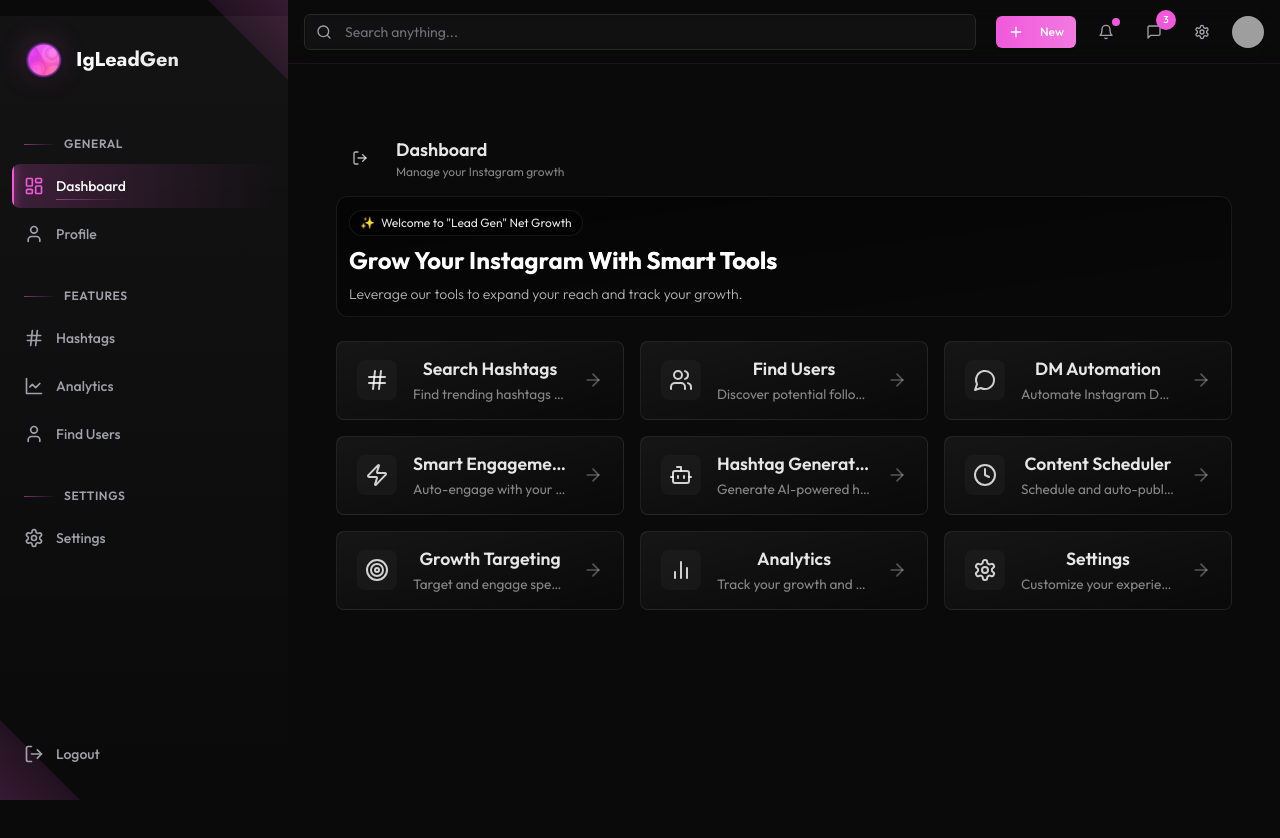
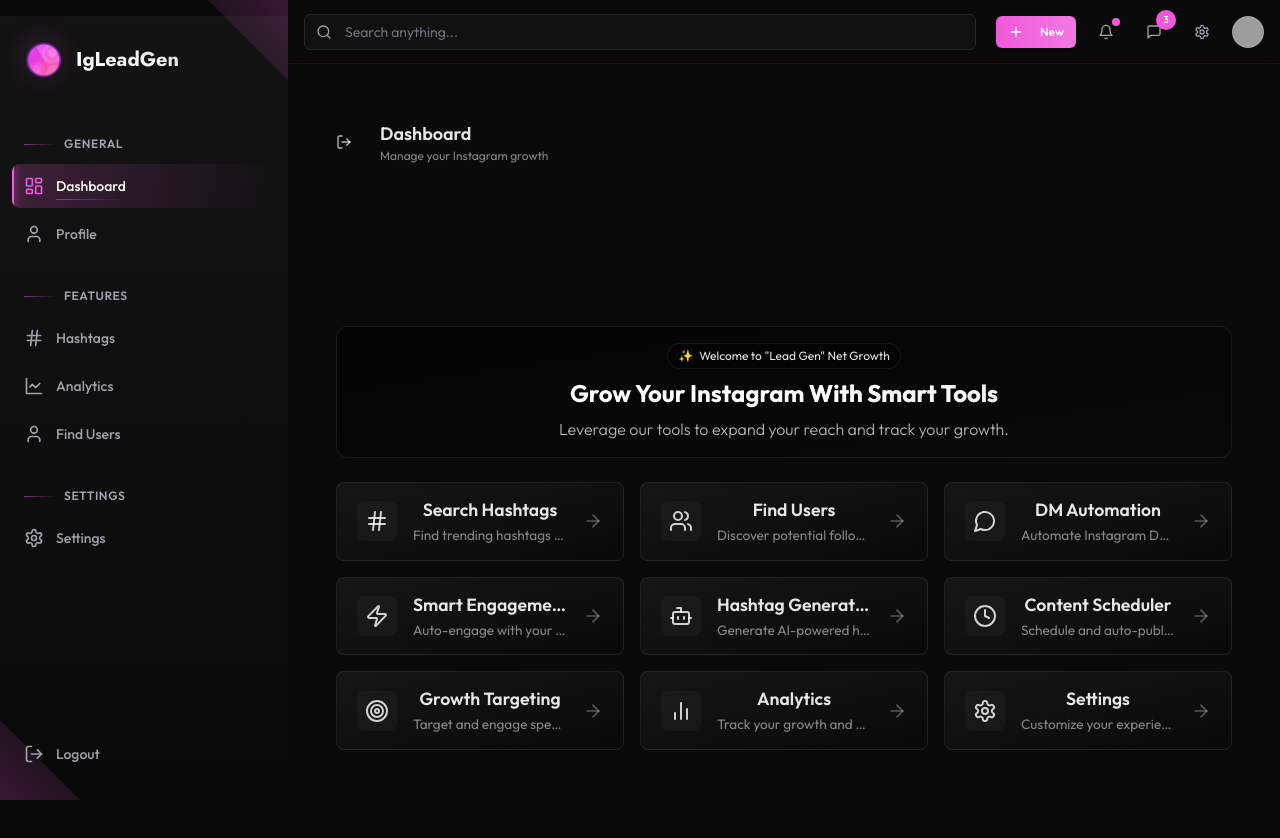
Before and after one commit to fabianamino/igleadgen, a Next.js app: page / in a window 1280 px wide. Shown: the top 838 px of the page. Built offline with nearby package versions, Linux system fonts and the light colour scheme; grey boxes are pictures that could not be loaded.

Commit message:
style: center hero section text
- Added flex and text-center to hero section
- Improved text alignment for better visual appeal

```diff
--- a/app/page.tsx
+++ b/app/page.tsx
@@ -108,10 +108,9 @@ const HomePage = () => {
   return (
     <div className="h-screen overflow-hidden">
       <div className="container h-full mx-auto p-4">
-        <div className="flex-1 p-4 overflow-hidden">
-          <div className="max-w-6xl mx-auto h-full flex flex-col">
+        <div className="flex-1 h-full flex flex-col">
           {/* Header */}
-            <div className="flex items-center justify-between mb-4">
+          <div className="flex items-center justify-between mb-6">
             <div className="flex items-center gap-x-3">
               <Button
                 onClick={handleLogout}
@@ -131,12 +130,12 @@ const HomePage = () => {
             </div>
           </div>
 
-            {/* Tools Grid - Compact version */}
+          {/* Main Content - Centered */}
           <div className="flex-1 flex items-center justify-center">
-              <div className="w-full max-w-6xl space-y-6">
+            <div className="w-full max-w-4xl space-y-6">
               {/* Hero Section - More compact */}
               <div className="relative overflow-hidden rounded-xl border border-white/[0.08] bg-gradient-to-br from-black/50 via-black/30 to-black/10">
-                  <div className="relative p-3 space-y-2">
+                <div className="relative p-4 space-y-2 flex flex-col items-center text-center">
                   <div className="inline-flex items-center px-2.5 py-1 rounded-full border border-white/[0.08] bg-black/50 text-xs text-white/90">
                     <span className="mr-1.5 text-[#f059da]">✨</span>
                     Welcome to "Lead Gen" Net Growth
@@ -145,7 +144,7 @@ const HomePage = () => {
                     Grow Your Instagram{" "}
                     <span className="text-white/80">With Smart Tools</span>
                   </h2>
-                    <p className="text-white/70 text-xs md:text-sm font-light leading-relaxed max-w-2xl">
+                  <p className="text-white/70 text-sm md:text-base font-light leading-relaxed max-w-2xl">
                     Leverage our tools to expand your reach and track your growth.
                   </p>
                 </div>
@@ -187,7 +186,6 @@ const HomePage = () => {
         </div>
       </div>
     </div>
-    </div>
   );
 };
 
```
Lines whose indentation alone changed are shown as unchanged.
